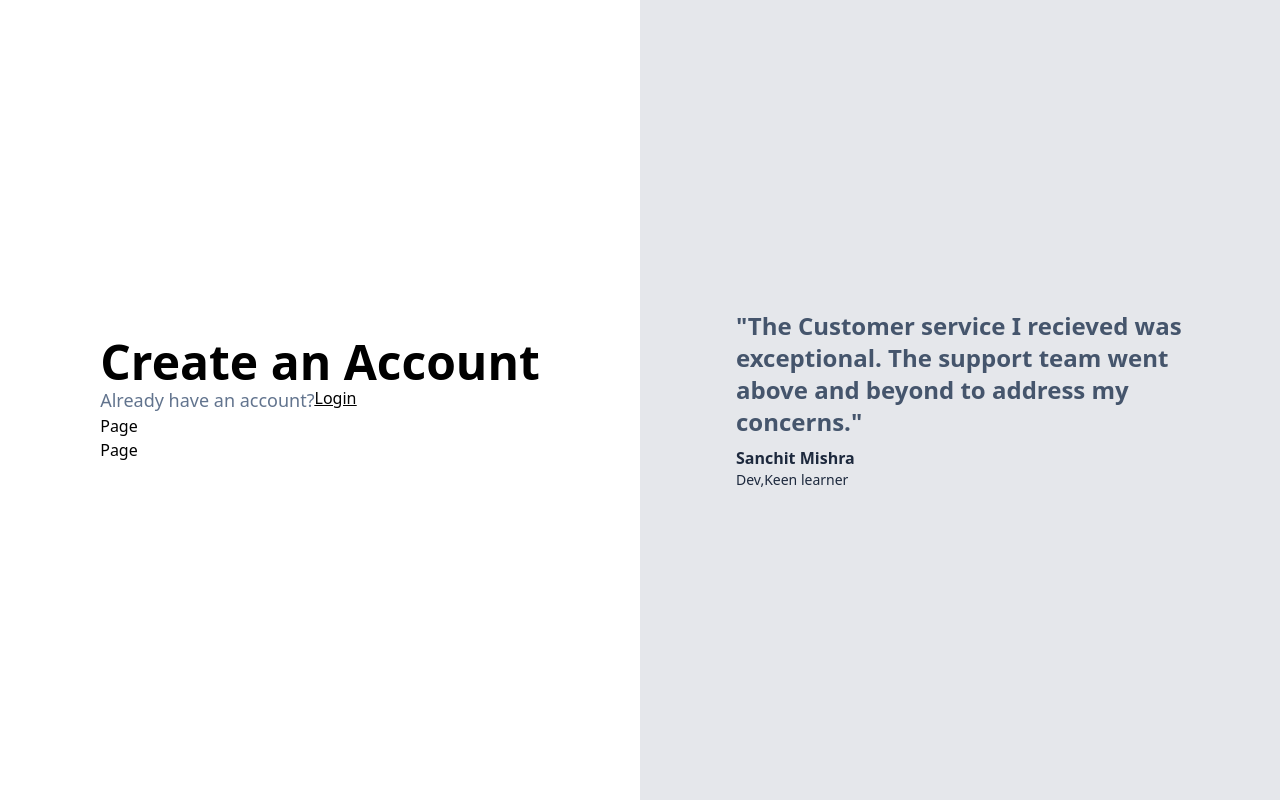
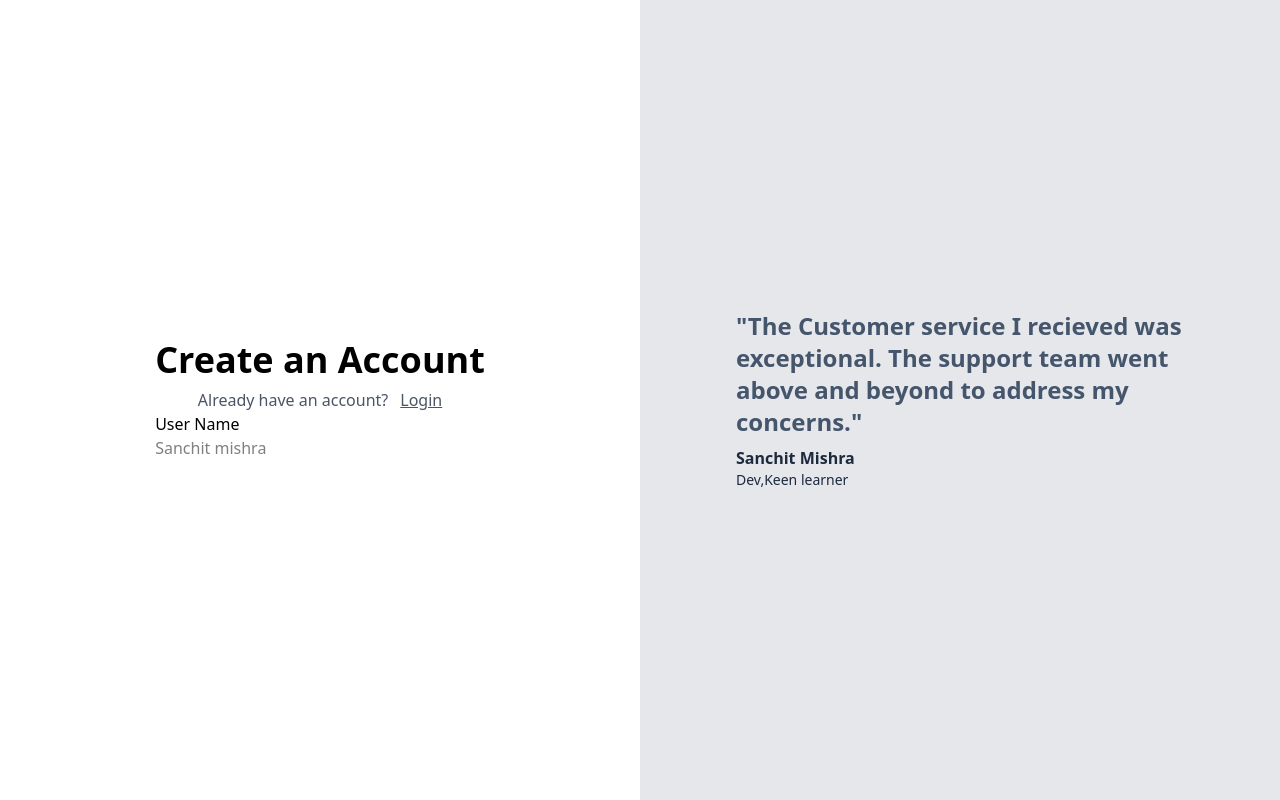
Before and after one commit to ImSanc/medium_clone, a React (Vite) app in the folder frontend/: page /signup in a window 1280 px wide. Built offline with nearby package versions, Linux system fonts and the light colour scheme.

Commit message:
added routing using component based config

```diff
--- a/frontend/src/components/Auth.tsx
+++ b/frontend/src/components/Auth.tsx
@@ -1,36 +1,29 @@
 import { Link } from "react-router-dom";
+import InputBox from "./InputBox";
 
 
 export const Auth = ( {type} : { type : "signin" | "signup"}) => {
 
     const isSignUp = (type === "signup");
 
-    return <div className="h-screen flex justify-center flex-col">
-                <div className=" flex justify-center ">
-                    <div className=" flex-col">
-                        <div className=" font-extrabold text-5xl">
-                        { isSignUp ? "Create an Account"  : "Log in"  }
-                        </div>
-
-                            {
-                                isSignUp && <div className=" flex flex-row text-center">
-                                    <div className=" font-thin text-lg text-center text-slate-500">
-                                        Already have an account?
-                                    </div>
-                                    <div className=" underline">
-                                        <Link to={"/signin"}> Login</Link>
-                                    </div>
-                                </div>
-                            }
-
-                        <div>
-                            Page
-                        </div>
-                        <div>
-                            Page
-                        </div>
-
-                    </div>
+    return <div className="h-screen flex justify-center ">
+        <div className=" flex justify-center  flex-col">
+            <div>
+                <div className="text-4xl font-extrabold">
+                    Create an Account
                 </div>
             </div>
+            <div className=" pt-2 flex justify-center  text-gray-600 font-thin">
+                <div> Already have an account? </div>
+                <Link className="pl-3 underline " to={"/signin"}> Login</Link>
+            </div>
+
+            <div>
+                <InputBox  label="User Name" placeholder="Sanchit mishra" onChange={ ()=>{}} />
+            </div>
+
+
+        </div>
+
+    </div>
 }
--- /dev/null
+++ b/frontend/src/components/InputBox.tsx
@@ -0,0 +1,17 @@
+
+import { ChangeEvent } from "react";
+
+interface LabelledInputType {
+    label : string,
+    placeholder : string,
+    onChange : ( e : ChangeEvent<HTMLInputElement>) => void;
+}
+
+function InputBox ( {label , placeholder  , onChange }: LabelledInputType) {
+    return <div>
+        <label className="block">{label}</label>
+        <input type="text" onChange={ onChange} placeholder= {placeholder} />
+    </div>
+}
+
+export default InputBox;
--- a/frontend/src/components/Quote.tsx
+++ b/frontend/src/components/Quote.tsx
@@ -3,7 +3,7 @@ export const Quote = () =>{
                 <div className=" flex flex-col justify-center text-xl sm:text-2xl  font-semibold text-slate-600 text-left ">
                 "The Customer service I recieved was exceptional. The support team went above and beyond to address my concerns."
                 </div>
-                <div >
+                <div className=" text-left">
                     <div className="pt-2 font-bold text-slate-800 ">
                         Sanchit Mishra
                     </div>
--- a/frontend/src/pages/Signup.tsx
+++ b/frontend/src/pages/Signup.tsx
@@ -6,7 +6,7 @@ export const Signup = () =>{
         <div>
             <Auth type= "signup" ></Auth>
         </div>
-        <div className=" invisible md:visible">
+        <div className=" invisible lg:visible">
             <Quote ></Quote>
         </div>
 
```
Also changed, not shown: frontend/src/App.tsx (+2 -5 lines).
